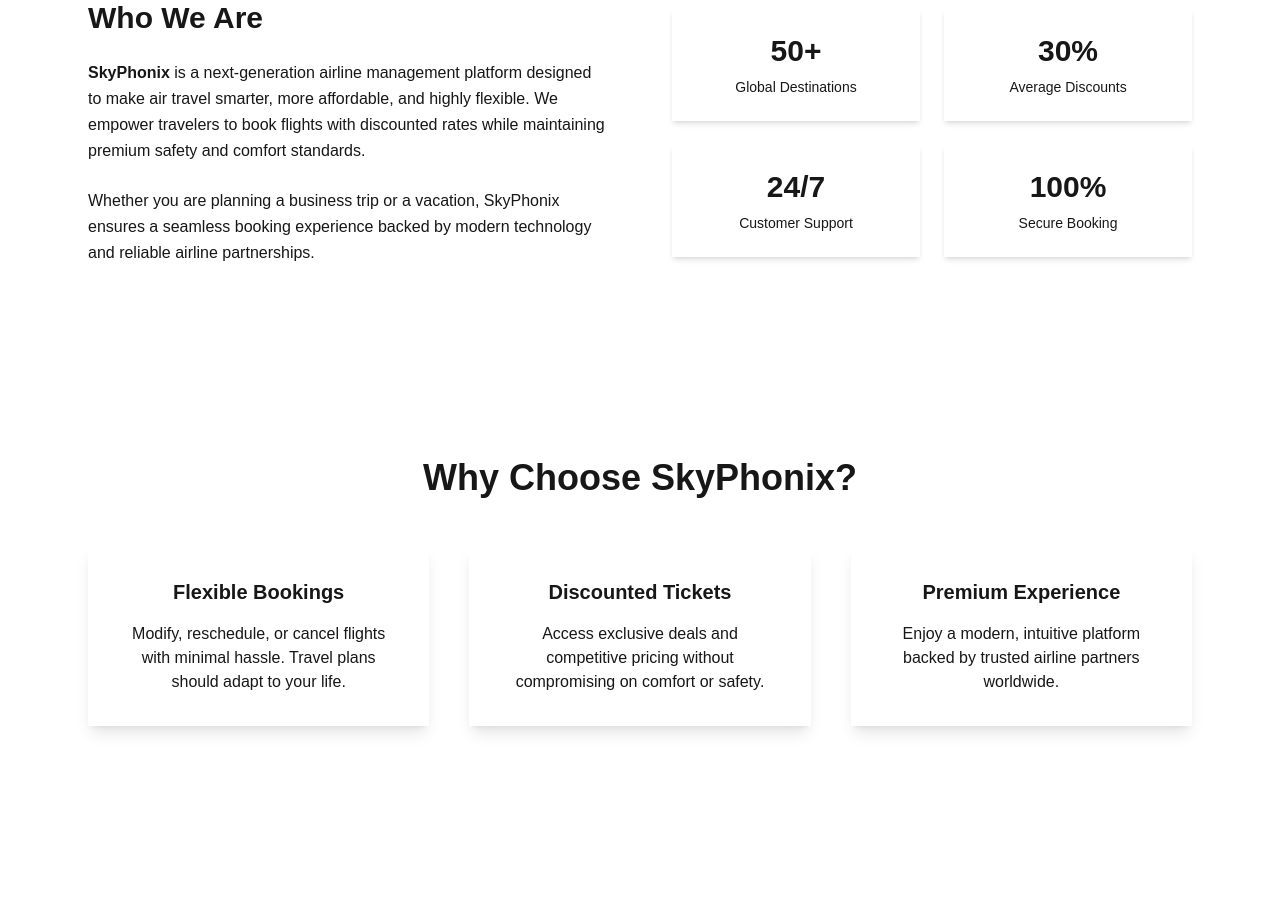
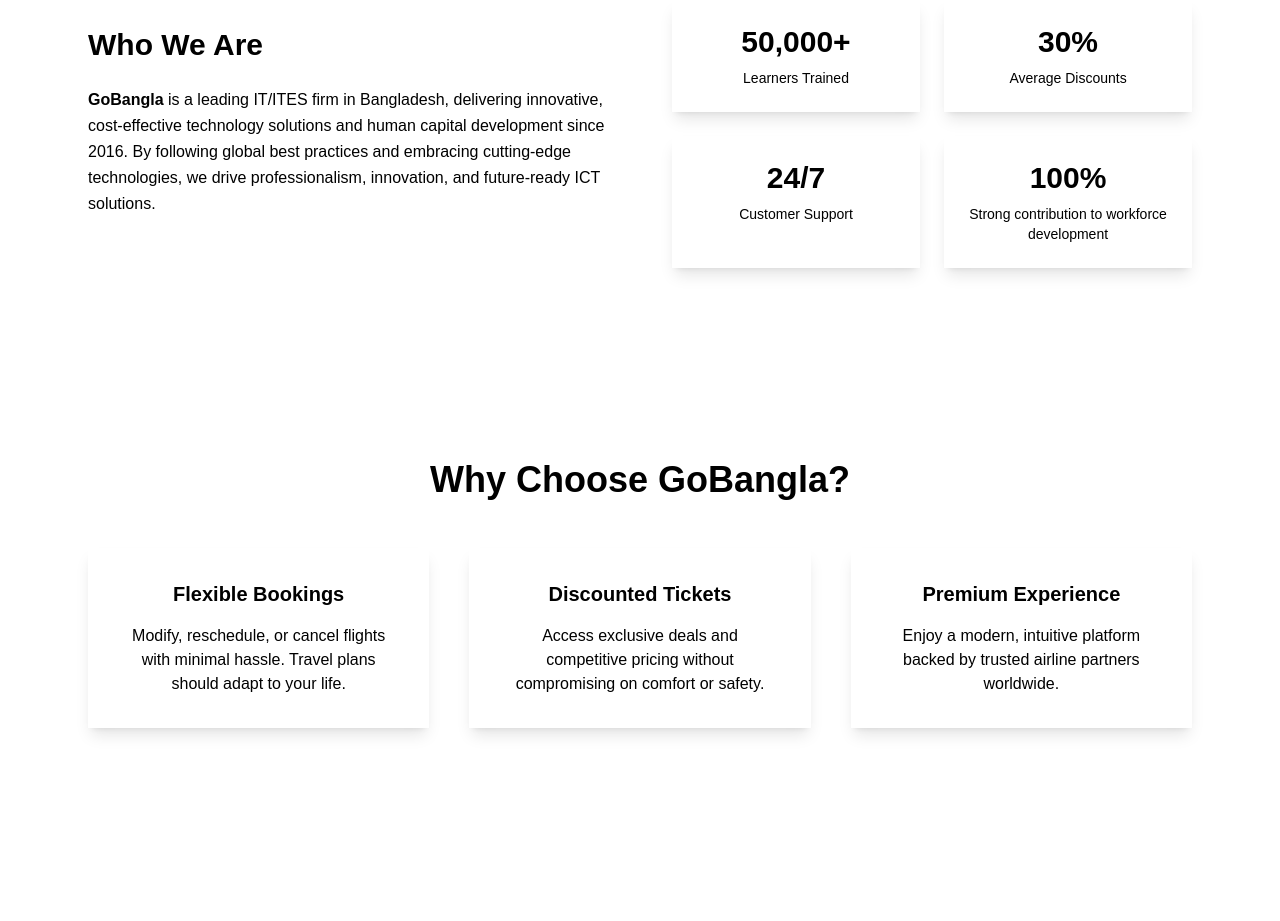
Before and after one commit to mohtasim2003/GoBangla-Group-Website, a Next.js app in the folder gobangla/: page /about in a window 1280 px wide. Shown: the part 440-1361 px from the top of the page. Built offline with nearby package versions, Linux system fonts and the light colour scheme.

Commit message:
update about

```diff
--- a/gobangla/app/Component/Footer.tsx
+++ b/gobangla/app/Component/Footer.tsx
@@ -17,11 +17,11 @@
           <path d="M22.672 15.226l-2.432...-4.829z" />
         </svg>
 
-        <p className="mt-2 text-2xl text-semibold text-blue-900">
+        <p className="mt-2 text-2xl text-semibold text-white">
           GoBangla Group.
         </p>
 
-        <p className="mt-2 text-md text-blue-900">
+        <p className="mt-2 text-md text-white">
            2/1 Lalmatia, Dhaka-1207, Bangladesh.
         </p>
 
@@ -29,7 +29,7 @@
       </aside>
 
       <nav>
-        <h6 className="mt-3 text-md text-black text-center">
+        <h6 className="mt-3 text-md text-white text-center">
            Copyright © 2026 • All Rights Reserved</h6>
         <div className="grid grid-flow-col gap-4">
           <a>
--- a/gobangla/app/about/page.tsx
+++ b/gobangla/app/about/page.tsx
@@ -29,47 +29,43 @@
 
           {/* Text */}
           <div>
-            <h2 className="text-3xl text-base-content font-bold mb-6">
+            <h2 className="text-3xl text-base-content font-bold mb-6 text-black">
               Who We Are
             </h2>
-            <p className="text-base-content/70 leading-relaxed mb-6">
-              <span className="font-semibold text-base-content">SkyPhonix</span>{" "}
-              is a next-generation airline management platform designed to make
-              air travel smarter, more affordable, and highly flexible. We
-              empower travelers to book flights with discounted rates while
-              maintaining premium safety and comfort standards.
+            <p className="text-base-content/70 leading-relaxed mb-6 text-black">
+              <span className="font-semibold text-base-content"> GoBangla</span>{" "}
+               is a leading IT/ITES firm in Bangladesh, delivering innovative, cost-effective
+              technology solutions and human capital development since 2016. By following global best practices
+              and embracing cutting-edge technologies, we drive professionalism, innovation, and future-ready
+              ICT solutions.
             </p>
-            <p className="text-base-content/70 leading-relaxed">
-              Whether you are planning a business trip or a vacation, SkyPhonix
-              ensures a seamless booking experience backed by modern technology
-              and reliable airline partnerships.
-            </p>
+
           </div>
 
           {/* Stats / Cards */}
           <div className="grid grid-cols-2 gap-6">
-            <div className="card bg-base-200 p-6 text-center shadow-md">
-              <h3 className="text-3xl font-bold text-accent">50+</h3>
-              <p className="mt-2 text-sm text-base-content/70">
-                Global Destinations
+            <div className="card bg-base-200 p-6 text-center shadow-lg">
+              <h3 className="text-3xl font-bold text-accent text-black">50,000+</h3>
+              <p className="mt-2 text-sm text-base-content/70 text-black">
+                Learners Trained
               </p>
             </div>
-            <div className="card bg-base-200 p-6 text-center shadow-md">
-              <h3 className="text-3xl font-bold text-accent">30%</h3>
-              <p className="mt-2 text-sm text-base-content/70">
+            <div className="card bg-base-200 p-6 text-center shadow-lg">
+              <h3 className="text-3xl font-bold text-accent text-black">30%</h3>
+              <p className="mt-2 text-sm text-base-content/70 text-black">
                 Average Discounts
               </p>
             </div>
-            <div className="card bg-base-200 p-6 text-center shadow-md">
-              <h3 className="text-3xl font-bold text-accent">24/7</h3>
-              <p className="mt-2 text-sm text-base-content/70">
+            <div className="card bg-base-200 p-6 text-center shadow-lg">
+              <h3 className="text-3xl font-bold text-accent text-black">24/7</h3>
+              <p className="mt-2 text-sm text-base-content/70 text-black">
                 Customer Support
               </p>
             </div>
-            <div className="card bg-base-200 p-6 text-center shadow-md">
-              <h3 className="text-3xl font-bold text-accent">100%</h3>
-              <p className="mt-2 text-sm text-base-content/70">
-                Secure Booking
+            <div className="card bg-base-200 p-6 text-center shadow-lg">
+              <h3 className="text-3xl font-bold text-accent text-black">100%</h3>
+              <p className="mt-2 text-sm text-base-content/70 text-black">
+                Strong contribution to workforce development
               </p>
             </div>
           </div>
@@ -79,36 +75,36 @@
       {/* WHY CHOOSE US */}
       <section className="py-24 bg-base-200">
         <div className="max-w-6xl mx-auto px-6 text-center">
-          <h2 className="text-3xl md:text-4xl text-base-content font-bold mb-12">
-            Why Choose SkyPhonix?
+          <h2 className="text-3xl md:text-4xl text-base-content font-bold mb-12 text-black">
+            Why Choose GoBangla?
           </h2>
 
           <div className="grid md:grid-cols-3 gap-10">
             <div className="card bg-base-100 p-8 shadow-lg">
-              <h3 className="text-xl font-semibold mb-4 text-base-content">
+              <h3 className="text-xl font-semibold mb-4 text-base-content text-black">
                 Flexible Bookings
               </h3>
-              <p className="text-base-content/70">
+              <p className="text-base-content/70 text-black">
                 Modify, reschedule, or cancel flights with minimal hassle.
                 Travel plans should adapt to your life.
               </p>
             </div>
 
             <div className="card bg-base-100 text-base-content p-8 shadow-lg">
-              <h3 className="text-xl font-semibold mb-4">
+              <h3 className="text-xl font-semibold mb-4 text-black">
                 Discounted Tickets
               </h3>
-              <p className="text-base-content/70">
+              <p className="text-base-content/70 text-black">
                 Access exclusive deals and competitive pricing without
                 compromising on comfort or safety.
               </p>
             </div>
 
             <div className="card bg-base-100 p-8 shadow-lg">
-              <h3 className="text-xl font-semibold mb-4 text-base-content">
+              <h3 className="text-xl font-semibold mb-4 text-base-content text-black">
                 Premium Experience
               </h3>
-              <p className="text-base-content/70">
+              <p className="text-base-content/70 text-black">
                 Enjoy a modern, intuitive platform backed by trusted airline
                 partners worldwide.
               </p>
@@ -120,14 +116,14 @@
       {/* CTA */}
       <section className="py-24">
         <div className="max-w-4xl mx-auto px-6 text-center">
-          <h2 className="text-3xl md:text-4xl text-base-content font-bold mb-6">
+          <h2 className="text-3xl md:text-4xl text-base-content font-bold mb-6 text-black">
             Fly Smarter with SkyPhonix
           </h2>
-          <p className="text-base-content/70 mb-10">
+          <p className="text-base-content/70 mb-10 text-black">
             Book your next journey with confidence, flexibility, and unbeatable
             value.
           </p>
-          <Link href={"/flights"} className="btn btn-accent rounded-2xl px-10">
+          <Link href={"/flights"} className="btn btn-accent rounded-2xl px-10 text-black">
             Explore Flights
           </Link>
         </div>
```
